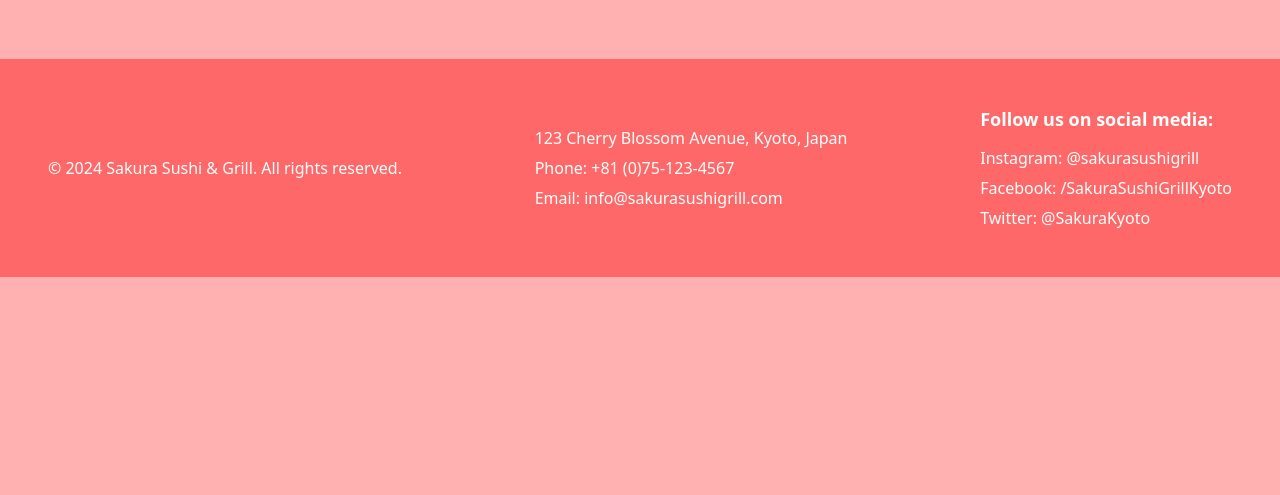
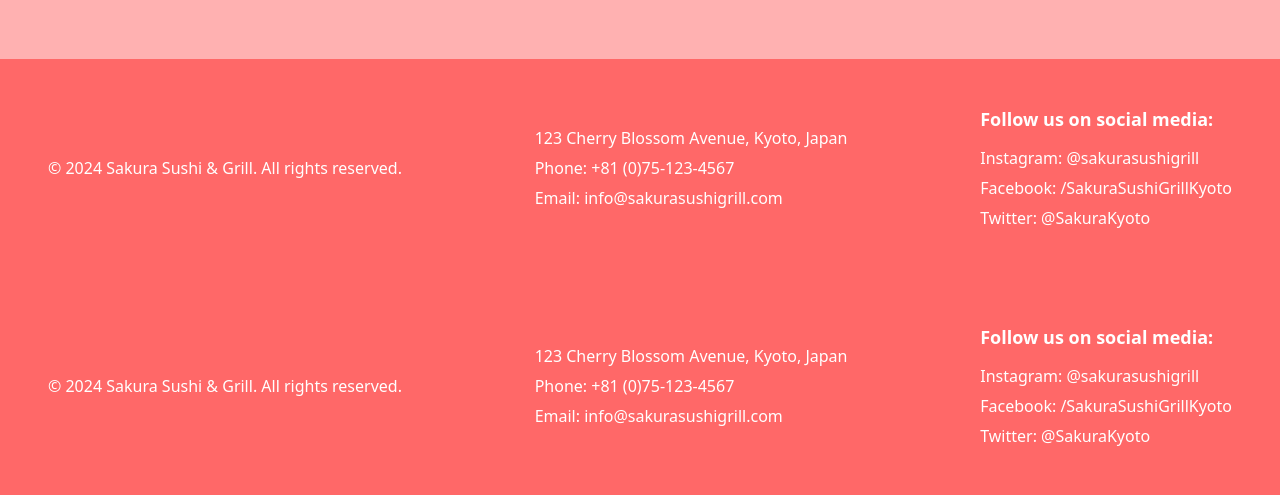
Before and after one commit to RoynevS/top--restaurant-page, a website built with webpack: page src/index.html in a window 1280 px wide. Shown: the part 1292-1787 px from the top of the page. Before the commit the page ends 1569 px from the top, so only its background shows below. Built offline with nearby package versions, Linux system fonts and the light colour scheme.

Commit message:
Move footer into template

```diff
--- a/src/index.html
+++ b/src/index.html
@@ -24,5 +24,21 @@
     <div id="content">
 
     </div>
+    <footer>
+      <p>© 2024 Sakura Sushi & Grill. All rights reserved.</p>
+      <ul>
+        <li>123 Cherry Blossom Avenue, Kyoto, Japan</li>
+        <li>Phone: +81 (0)75-123-4567</li>
+        <li>Email: info@sakurasushigrill.com</li>
+      </ul>
+      <div>
+        <p class="social-media-text">Follow us on social media:</p>
+        <ul>
+          <li>Instagram: @sakurasushigrill</li>
+          <li>Facebook: /SakuraSushiGrillKyoto</li>
+          <li>Twitter: @SakuraKyoto</li>
+        </ul>
+      </div>
+    </footer>
   </body>
 </html>
```
